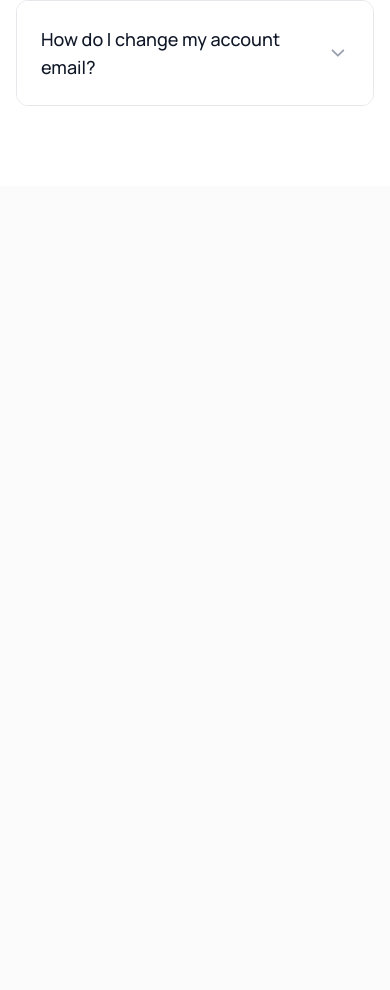
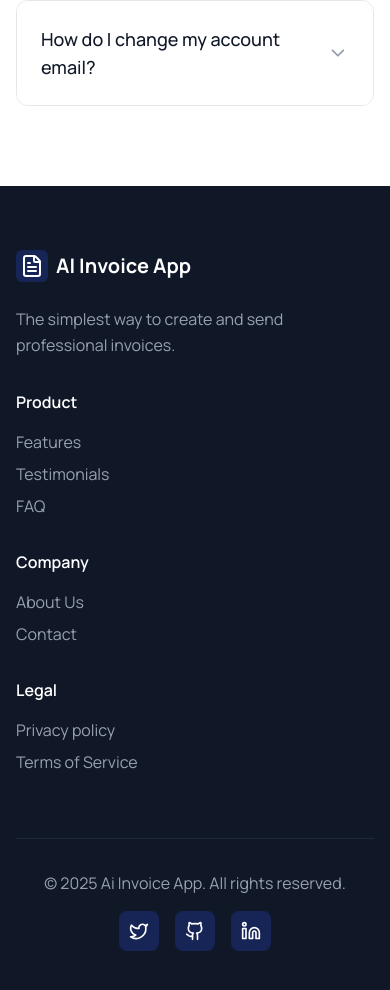
Before and after one commit to vaibhavmali-git/Invox.ai, a React app in the folder frontend/: page / in a window 390 px wide. Shown: the part 4599-5589 px from the top of the page. Built offline with nearby package versions, Linux system fonts and the light colour scheme; the HTML template or start-up script is replaced by a standard one.

Commit message:
feat: build and style footer section

```diff
--- /dev/null
+++ b/frontend/src/components/Landing/Footer.jsx
@@ -0,0 +1,112 @@
+import { Link } from "react-router-dom";
+import { Github, Linkedin, FileText, Twitter } from "lucide-react";
+
+const FooterLink = ({ href, to, children }) => {
+  const className =
+    "block text-gray-400 hover:text-white transition-colors duration-200";
+
+  if (to) {
+    return <Link className={className}>{children}</Link>;
+  }
+
+  return (
+    <a href={href} className={className}>
+      {children}
+    </a>
+  );
+};
+
+const SocialLink = ({ href, children }) => {
+  return (
+    <a
+      href={href}
+      className="w-10 h-10 bg-blue-950 rounded-lg flex items-center justify-center hover:bg-gray-700 transition-colors duration-200"
+      target="_blank"
+      rel="noopener noreferrer"
+    >
+      {children}
+    </a>
+  );
+};
+
+const Footer = () => {
+  return (
+    <footer className="bg-gray-900 text-white">
+      <div className="max-w-7xl mx-auto px-4 sm:px-6 lg:px-8 py-16">
+        <div className="grid grid-cols-1 md:grid-cols-2 lg:grid-cols-4 gap-8">
+          <div className="space-y-4 md:col-span-2 lg:col-span-1">
+            <Link className="flex items-center space-x-2 mb-6" to="/">
+              <div className="w-8 h-8 bg-blue-950 rounded-md flex items-center justify-center">
+                <FileText />
+              </div>
+              <span className="text-xl font-bold">AI Invoice App</span>
+            </Link>
+            <p className="text-gray-400 leading-relaxed max-w-sm">
+              The simplest way to create and send professional invoices.
+            </p>
+          </div>
+
+          <div>
+            <h3 className="text-base font-semibold mb-4">Product</h3>
+            <ul className="space-y-2">
+              <li>
+                <FooterLink href="#features">Features</FooterLink>
+              </li>
+              <li>
+                <FooterLink href="#testimonials">Testimonials</FooterLink>
+              </li>
+              <li>
+                <FooterLink href="#faq">FAQ</FooterLink>
+              </li>
+            </ul>
+          </div>
+
+          <div>
+            <h3 className="text-base font-semibold mb-4">Company</h3>
+            <ul className="space-y-2">
+              <li>
+                <FooterLink to="/about">About Us</FooterLink>
+              </li>
+              <li>
+                <FooterLink to="/contact">Contact</FooterLink>
+              </li>
+            </ul>
+          </div>
+
+          <div>
+            <h3 className="text-base font-semibold mb-4">Legal</h3>
+            <ul className="space-y-2">
+              <li>
+                <FooterLink to="/privacy">Privacy policy</FooterLink>
+              </li>
+              <li>
+                <FooterLink to="/terms">Terms of Service</FooterLink>
+              </li>
+            </ul>
+          </div>
+        </div>
+
+        <div className="border-t border-gray-800 py-8 mt-16">
+          <div className="flex flex-col md:flex-row justify-between items-center space-y-4 md:space-y-0">
+            <p className="text-gray-400">
+              &copy; 2025 Ai Invoice App. All rights reserved.
+            </p>
+            <div className="flex space-x-4">
+              <SocialLink href="#">
+                <Twitter className="w-5 h-5" />
+              </SocialLink>
+              <SocialLink href="#">
+                <Github className="w-5 h-5" />
+              </SocialLink>
+              <SocialLink href="#">
+                <Linkedin className="w-5 h-5" />
+              </SocialLink>
+            </div>
+          </div>
+        </div>
+      </div>
+    </footer>
+  );
+};
+
+export default Footer;
--- a/frontend/src/components/Landing/Header.jsx
+++ b/frontend/src/components/Landing/Header.jsx
@@ -56,7 +56,7 @@
               href="#faq"
               className="text-gray-600 hover:text-gray-900 font-medium transition-colors duration-200 relative after:absolute after:bottom-0 after:left-0 after:w-0 after:h-0.5 after:bg-black after:transition-all hover:after:w-full"
             >
-              Testimonials
+              FAQ
             </a>
           </div>
 
--- a/frontend/src/pages/LandingPage/LandingPage.jsx
+++ b/frontend/src/pages/LandingPage/LandingPage.jsx
@@ -3,17 +3,19 @@
 import Features from "../../components/Landing/Features";
 import Testimonials from "../../components/Landing/Testimonials";
 import Faqs from "../../components/Landing/Faqs";
+import Footer from "../../components/Landing/Footer";
 
 const LandingPage = () => {
   return (
     <div>
       <Header />
 
-      <main className="mb-[100vh]">
+      <main >
         <Hero />
         <Features />
         <Testimonials />
         <Faqs />
+        <Footer />
       </main>
     </div>
   );
```
